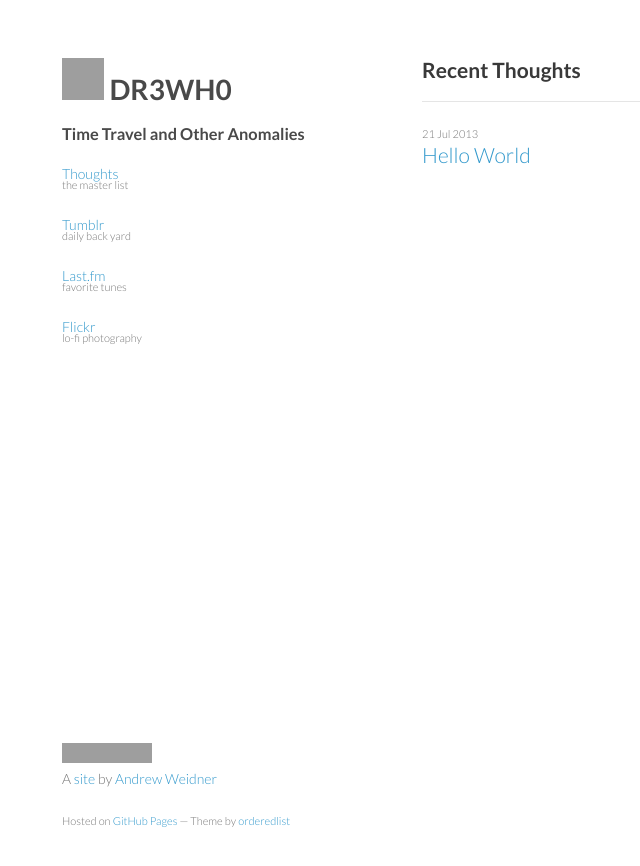
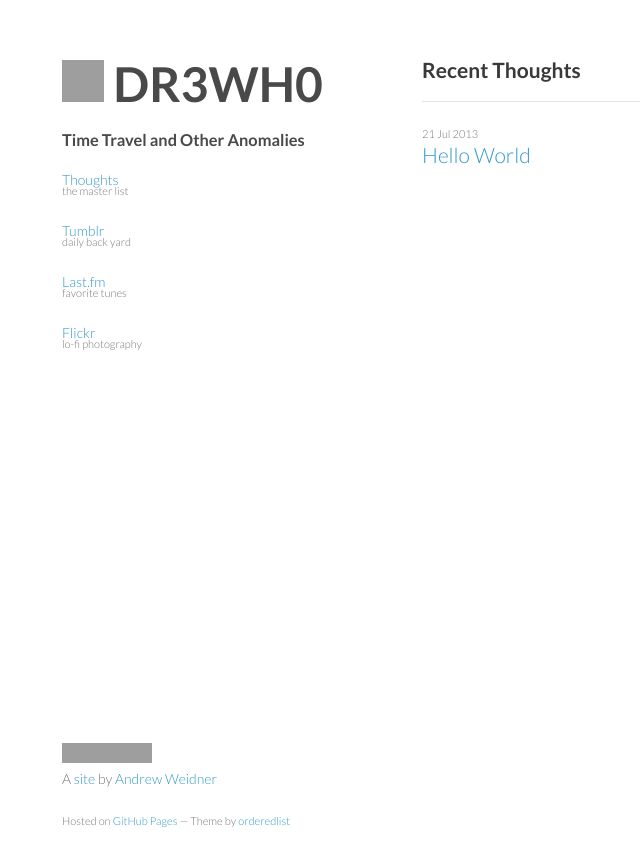
Before and after one commit to drewhop/drewhop.github.io, a Jekyll site: the page built from index.html, in a window 1280 px wide. Shown: the top 866 px of the page, without its empty margins (148-788 px from the left). Built offline with Jekyll 4.4.1, drawn with Linux system fonts in a browser that asks for light colours; comment, search, counter and statistics services are not loaded; grey boxes are pictures that could not be loaded.

Commit message:
Update styles.css

```diff
--- a/stylesheets/styles.css
+++ b/stylesheets/styles.css
@@ -21,7 +21,7 @@ h1, h2, h3 {
 }
 
 h1 {
-  font-size:42;
+  font-size:48px;
 }
 
 h2 {
```
